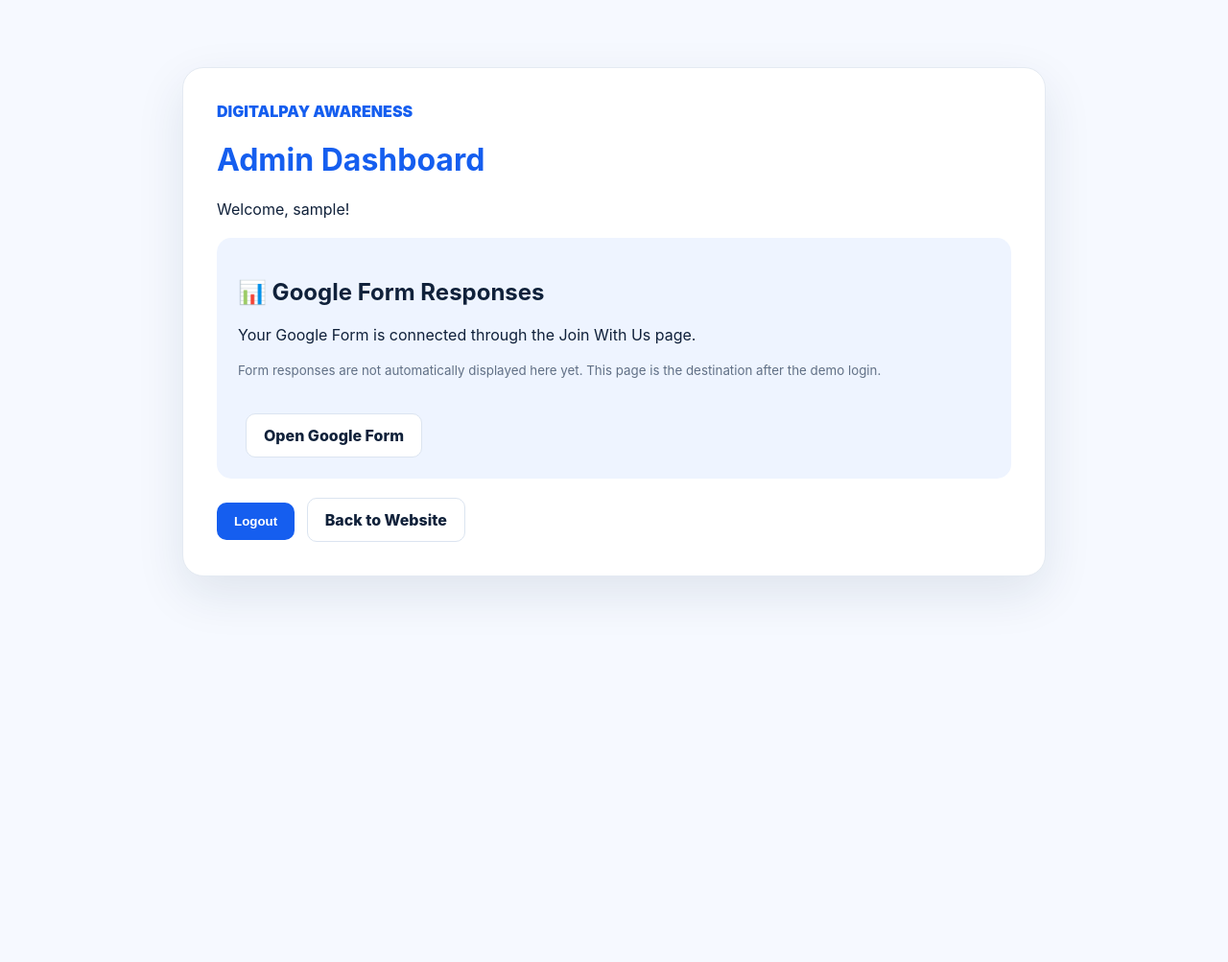
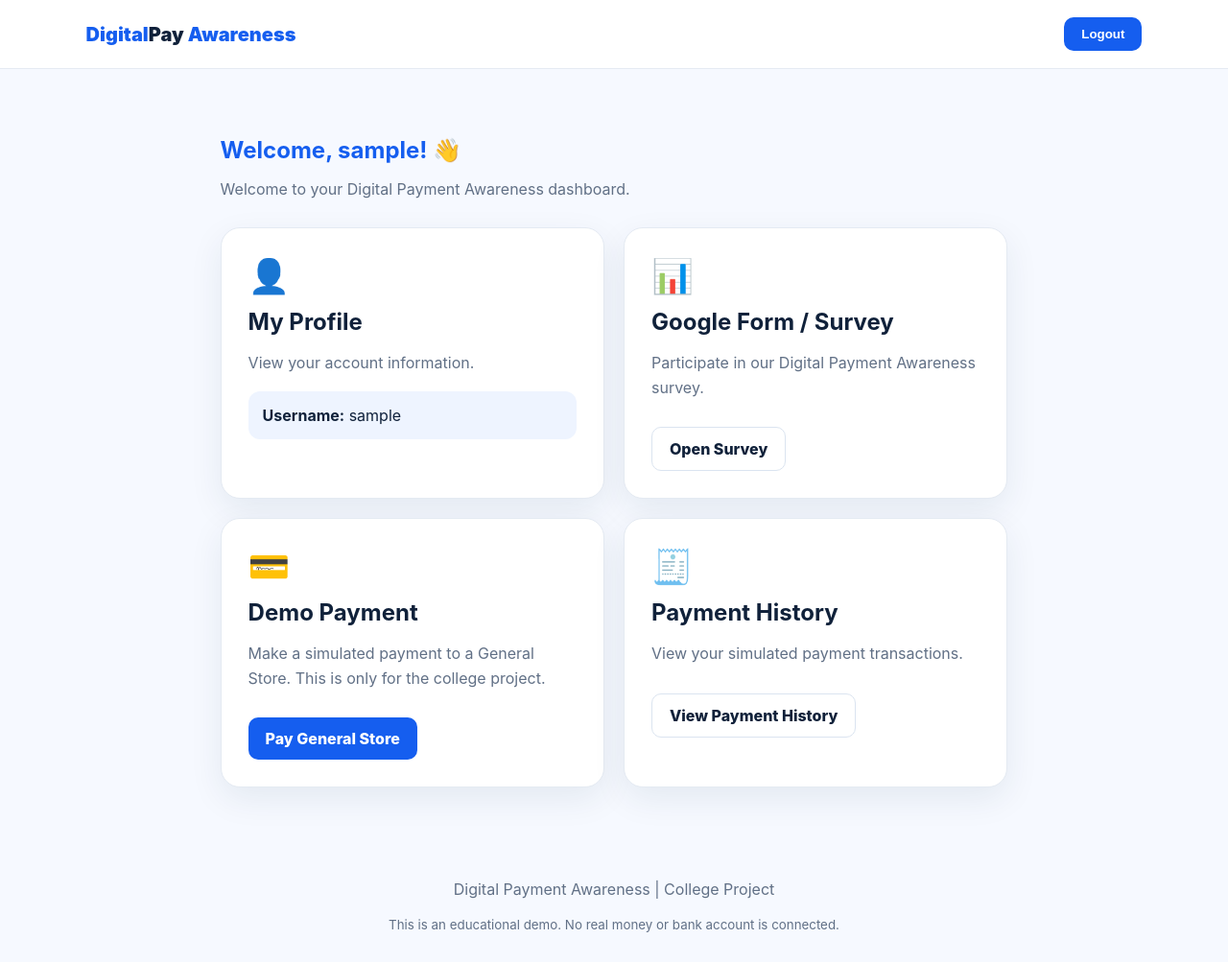
Before and after one commit to jrsngc794-boop/digital-payment-awareness, a website: page dashboard.html in a window 1280 px wide. Shown: the whole page at 96% size. Before the commit the page ends 800 px from the top, so only its background shows below. Drawn offline with Linux system fonts and the light colour scheme; sample sign-in values are in the browser's storage.

Commit message:
Update dashboard.html

```diff
--- a/dashboard.html
+++ b/dashboard.html
@@ -2,35 +2,324 @@
 <html lang="en">
 <head>
 <meta charset="UTF-8">
-<meta name="viewport" content="width=device-width,initial-scale=1.0">
+<meta name="viewport" content="width=device-width, initial-scale=1.0">
+
 <title>Dashboard | Digital Payment Awareness</title>
+
 <style>
-body{margin:0;font-family:Inter,system-ui,-apple-system,"Segoe UI",Arial,sans-serif;background:#f6f9ff;color:#10213a}
-.wrap{max-width:900px;margin:auto;padding:70px 7%}
-.box{background:#fff;border:1px solid #e4eaf2;border-radius:22px;padding:35px;box-shadow:0 18px 50px rgba(18,46,82,.10)}
-h1{color:#155eef}.card{margin-top:20px;padding:22px;border-radius:15px;background:#eef4ff}
-button,a{display:inline-block;margin-top:20px;padding:12px 18px;border-radius:10px;font-weight:800}
-button{border:0;background:#155eef;color:#fff}a{background:#fff;border:1px solid #dbe4f0;color:#10213a;text-decoration:none;margin-left:8px}
-small{color:#617086}
+*{
+    box-sizing:border-box;
+}
+
+body{
+    margin:0;
+    font-family:Inter,system-ui,-apple-system,"Segoe UI",Arial,sans-serif;
+    background:#f6f9ff;
+    color:#10213a;
+}
+
+.navbar{
+    background:#ffffff;
+    border-bottom:1px solid #e4eaf2;
+    padding:18px 7%;
+    display:flex;
+    justify-content:space-between;
+    align-items:center;
+}
+
+.brand{
+    font-size:20px;
+    font-weight:900;
+    color:#155eef;
+}
+
+.brand span{
+    color:#10213a;
+}
+
+.logout-top{
+    border:0;
+    background:#155eef;
+    color:white;
+    padding:10px 18px;
+    border-radius:10px;
+    font-weight:800;
+    cursor:pointer;
+}
+
+.wrap{
+    max-width:1000px;
+    margin:auto;
+    padding:50px 7%;
+}
+
+.welcome{
+    margin-bottom:30px;
+}
+
+.welcome h1{
+    margin-bottom:8px;
+    color:#155eef;
+}
+
+.welcome p{
+    color:#617086;
+}
+
+.grid{
+    display:grid;
+    grid-template-columns:repeat(2,1fr);
+    gap:20px;
+}
+
+.card{
+    background:#ffffff;
+    border:1px solid #e4eaf2;
+    border-radius:20px;
+    padding:28px;
+    box-shadow:0 12px 35px rgba(18,46,82,.08);
+    transition:transform .2s, box-shadow .2s;
+}
+
+.card:hover{
+    transform:translateY(-3px);
+    box-shadow:0 18px 45px rgba(18,46,82,.12);
+}
+
+.icon{
+    font-size:35px;
+    margin-bottom:12px;
+}
+
+.card h2{
+    margin:8px 0;
+}
+
+.card p{
+    color:#617086;
+    line-height:1.6;
+}
+
+.btn{
+    display:inline-block;
+    margin-top:12px;
+    padding:12px 18px;
+    border-radius:10px;
+    font-weight:800;
+    text-decoration:none;
+    cursor:pointer;
+}
+
+.primary{
+    background:#155eef;
+    color:#ffffff;
+    border:0;
+}
+
+.secondary{
+    background:#ffffff;
+    color:#10213a;
+    border:1px solid #dbe4f0;
+}
+
+.profile-info{
+    background:#eef4ff;
+    padding:15px;
+    border-radius:12px;
+    margin-top:15px;
+}
+
+footer{
+    text-align:center;
+    padding:30px 7%;
+    color:#617086;
+}
+
+@media(max-width:700px){
+    .grid{
+        grid-template-columns:1fr;
+    }
+
+    .navbar{
+        padding:16px 5%;
+    }
+
+    .wrap{
+        padding:40px 5%;
+    }
+}
 </style>
 </head>
+
 <body>
-<div class="wrap"><div class="box">
-<div style="font-weight:900;color:#155eef">DIGITALPAY AWARENESS</div>
-<h1>Admin Dashboard</h1>
-<p id="welcome">Welcome!</p>
-<div class="card">
-<h2>📊 Google Form Responses</h2>
-<p>Your Google Form is connected through the Join With Us page.</p>
-<p><small>Form responses are not automatically displayed here yet. This page is the destination after the demo login.</small></p>
-<a href="https://forms.gle/Ksjkbwx3noKKWQ9b7" target="_blank">Open Google Form</a>
-</div>
-<button id="logout">Logout</button>
-<a href="index.html">Back to Website</a>
-</div></div>
+
+<header class="navbar">
+
+    <div class="brand">
+        Digital<span>Pay</span> Awareness
+    </div>
+
+    <button class="logout-top" id="logoutTop">
+        Logout
+    </button>
+
+</header>
+
+
+<main class="wrap">
+
+    <section class="welcome">
+
+        <h1>Welcome, <span id="username">User</span>! 👋</h1>
+
+        <p>
+            Welcome to your Digital Payment Awareness dashboard.
+        </p>
+
+    </section>
+
+
+    <section class="grid">
+
+        <!-- PROFILE -->
+
+        <div class="card">
+
+            <div class="icon">👤</div>
+
+            <h2>My Profile</h2>
+
+            <p>
+                View your account information.
+            </p>
+
+            <div class="profile-info">
+
+                <strong>Username:</strong>
+                <span id="profileUsername">User</span>
+
+            </div>
+
+        </div>
+
+
+        <!-- GOOGLE FORM -->
+
+        <div class="card">
+
+            <div class="icon">📊</div>
+
+            <h2>Google Form / Survey</h2>
+
+            <p>
+                Participate in our Digital Payment Awareness survey.
+            </p>
+
+            <a
+                class="btn secondary"
+                href="https://forms.gle/Ksjkbwx3noKKWQ9b7"
+                target="_blank"
+            >
+                Open Survey
+            </a>
+
+        </div>
+
+
+        <!-- DEMO PAYMENT -->
+
+        <div class="card">
+
+            <div class="icon">💳</div>
+
+            <h2>Demo Payment</h2>
+
+            <p>
+                Make a simulated payment to a General Store.
+                This is only for the college project.
+            </p>
+
+            <a
+                class="btn primary"
+                href="payment.html"
+            >
+                Pay General Store
+            </a>
+
+        </div>
+
+
+        <!-- PAYMENT HISTORY -->
+
+        <div class="card">
+
+            <div class="icon">🧾</div>
+
+            <h2>Payment History</h2>
+
+            <p>
+                View your simulated payment transactions.
+            </p>
+
+            <a
+                class="btn secondary"
+                href="payment-history.html"
+            >
+                View Payment History
+            </a>
+
+        </div>
+
+    </section>
+
+</main>
+
+
+<footer>
+
+    <p>
+        Digital Payment Awareness | College Project
+    </p>
+
+    <small>
+        This is an educational demo. No real money or bank account is connected.
+    </small>
+
+</footer>
+
+
 <script>
-if(sessionStorage.getItem("digitalPayLoggedIn")!=="true"){location.href="login.html";}
-else{document.getElementById("welcome").textContent="Welcome, "+(sessionStorage.getItem("digitalPayUsername")||"User")+"!";}
-document.getElementById("logout").onclick=function(){sessionStorage.clear();location.href="login.html";};
+
+const loggedIn =
+    sessionStorage.getItem("digitalPayLoggedIn");
+
+if(loggedIn !== "true"){
+
+    window.location.href = "login.html";
+
+}
+
+
+const username =
+    sessionStorage.getItem("digitalPayUsername") || "User";
+
+
+document.getElementById("username").textContent =
+    username;
+
+document.getElementById("profileUsername").textContent =
+    username;
+
+
+document.getElementById("logoutTop").addEventListener("click", function(){
+
+    sessionStorage.clear();
+
+    window.location.href = "login.html";
+
+});
+
 </script>
-</body></html>
+
+</body>
+</html>
```
